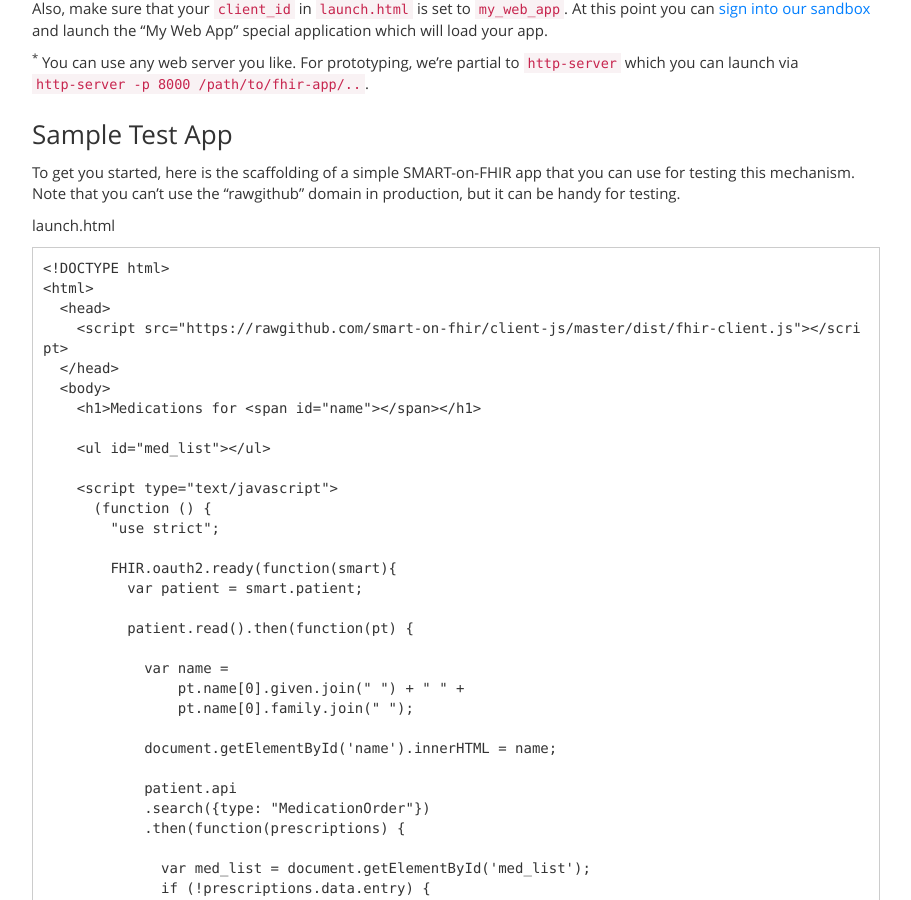
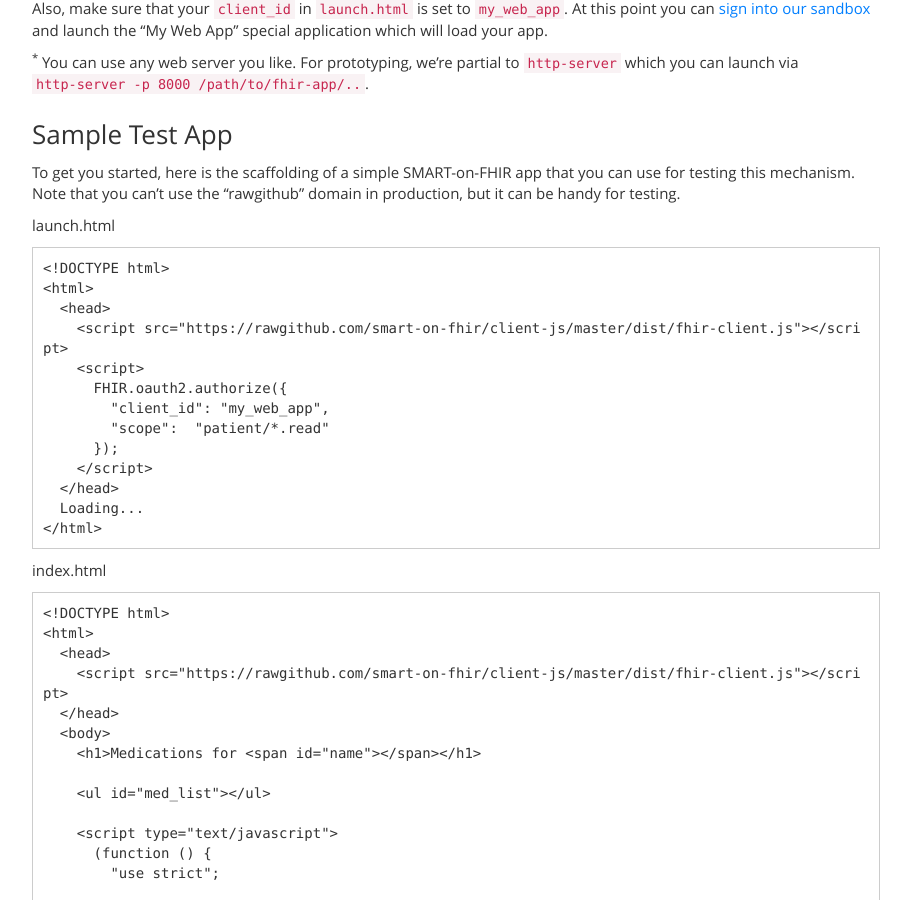
Before and after one commit to smart-on-fhir/smart-on-fhir.github.io, a Jekyll site: the page built from tutorials/testing/index.md, in a window 1280 px wide and 900 px high, scrolled down 477 px. Shown: the whole window, without its empty margins (38-949 px from the left). Built offline with Jekyll 4.4.1, drawn with Linux system fonts in a browser that asks for light colours; Markdown is read by kramdown in place of the engine named in the settings.

Commit message:
Update index.md

````diff
--- a/tutorials/testing/index.md
+++ b/tutorials/testing/index.md
@@ -32,6 +32,23 @@ for testing this mechanism. Note that you can't use the "rawgithub" domain in pr
 but it can be handy for testing.
 
 launch.html
+```
+<!DOCTYPE html>
+<html>
+  <head>
+    <script src="https://rawgithub.com/smart-on-fhir/client-js/master/dist/fhir-client.js"></script>
+    <script>
+      FHIR.oauth2.authorize({
+        "client_id": "my_web_app",
+        "scope":  "patient/*.read"
+      });
+    </script>
+  </head>
+  Loading...
+</html>
+```
+
+index.html
 
 ```
 <!DOCTYPE html>
````
